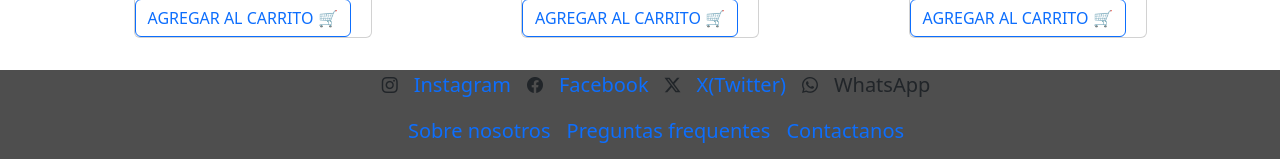
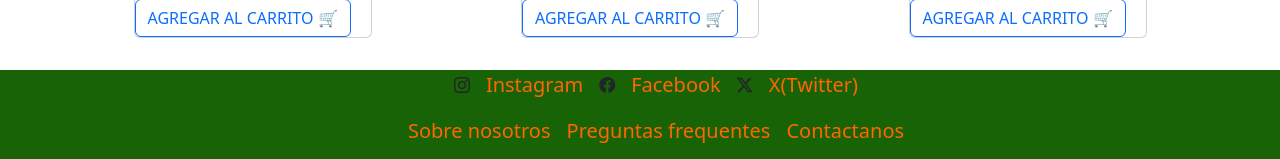
Before and after one commit to santisabb/verduleria-ecommerce, a React (Vite) app: page /verduleria-ecommerce/store in a window 1280 px wide. Shown: the part 1424-1583 px from the top of the page. Built offline with nearby package versions, Linux system fonts and the light colour scheme; a web font is replaced by a local one.

Commit message:
elimino opcion de nav y cambio estilos en footer

```diff
--- a/src/components/Footer.jsx
+++ b/src/components/Footer.jsx
@@ -18,10 +18,6 @@ function Footer(){
                         <Link to="https://x.com/?logout=1717649955062" className="text">X(Twitter)</Link>
                         <i className="bi bi-twitter-x"></i>
                     </li>
-                    <li className="social">
-                        <span className="text">WhatsApp</span>
-                        <i className="bi bi-whatsapp"></i>
-                    </li>
                 </ul>
                 <ul className="options">
                     <li className="option">
--- a/src/sass/css/styles.css
+++ b/src/sass/css/styles.css
@@ -212,7 +212,7 @@
 }
 
 .footer {
-  background-color: rgb(78, 78, 78);
+  background-color: rgb(24, 99, 6);
 }
 .footer .nav-bar-footer {
   display: flex;
@@ -235,6 +235,7 @@
 .footer .nav-bar-footer ul li a, .footer .nav-bar-footer ul li span {
   text-decoration: none;
   font-size: 1.25em;
+  color: rgb(255, 102, 0);
 }
 @media screen and (max-width: 640px) {
   .footer .nav-bar-footer ul li a, .footer .nav-bar-footer ul li span {
--- a/src/sass/scss/partials/components/_footer.scss
+++ b/src/sass/scss/partials/components/_footer.scss
@@ -1,5 +1,5 @@
 .footer{
-    background-color: rgb(78, 78, 78);
+    background-color: rgb(24, 99, 6);
     .nav-bar-footer{
         @include flex(column, center, center);
         @include mobile(){
@@ -12,6 +12,7 @@
                 a{
                     text-decoration: none;
                     font-size: 1.25em;
+                    color: rgb(255, 102, 0);
                     @include mobile(){
                         font-size: 1em;
                     }
```
Also changed, not shown: 1 other file (tests, documents, lock files or other folders).
